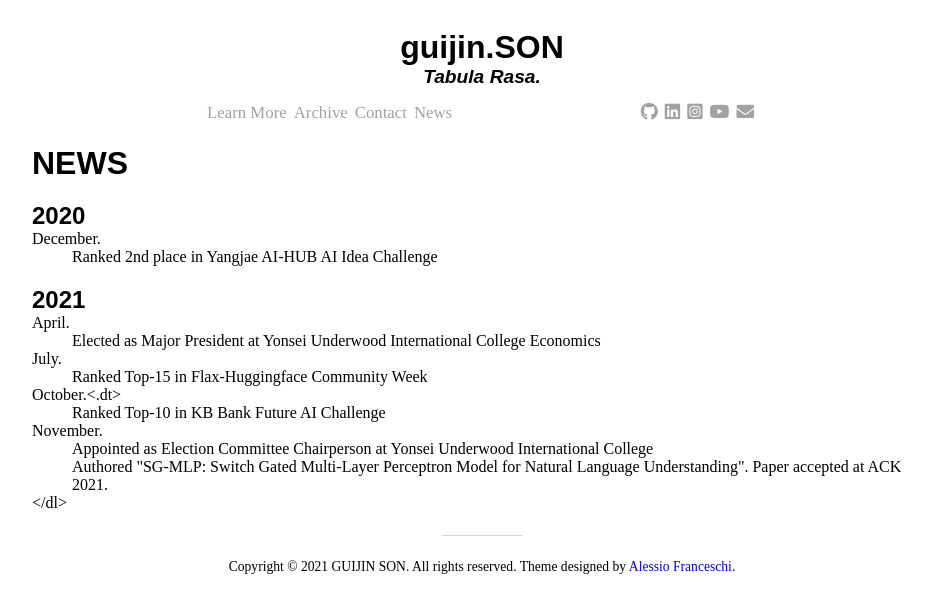
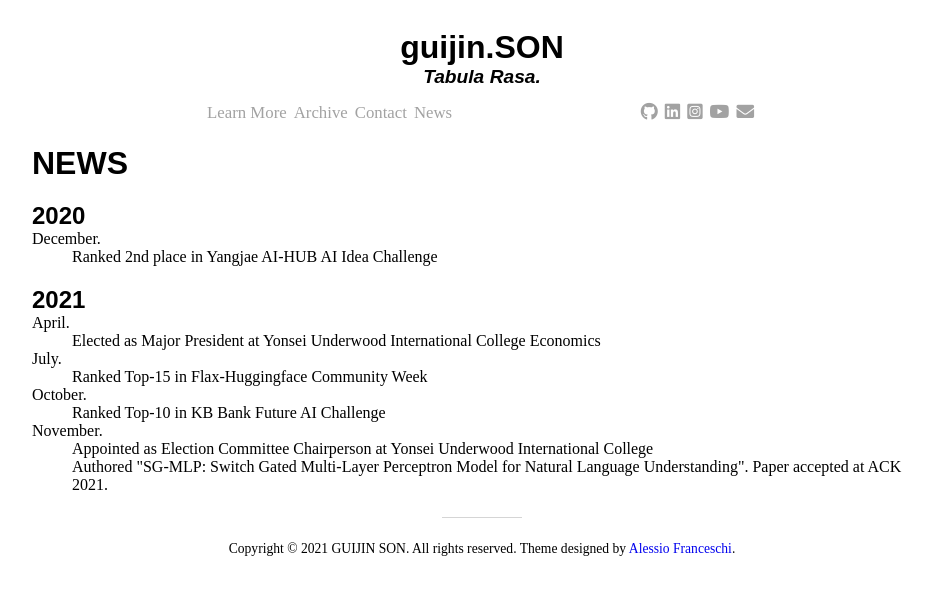
Before and after one commit to guijinSON/guijinSON.github.io, a Jekyll site: the page built from news.md, in a window 1280 px wide. Shown: the top 613 px of the page, without its empty margins (158-1091 px from the left). Built offline with Jekyll 4.4.1, drawn with Linux system fonts in a browser that asks for light colours; nearby versions of some CDN libraries.

Commit message:
Update news.md

```diff
--- a/news.md
+++ b/news.md
@@ -14,7 +14,7 @@
   <dd>Elected as Major President at Yonsei Underwood International College Economics</dd>
 <dt> July. </dt>
   <dd>Ranked Top-15 in Flax-Huggingface Community Week</dd>
-<dt> October.<.dt>
+<dt> October.</dt>
   <dd> Ranked Top-10 in KB Bank Future AI Challenge</dd>
 <dt> November. </dt>
   <dd> Appointed as Election Committee Chairperson at Yonsei Underwood International College</dd>
```
